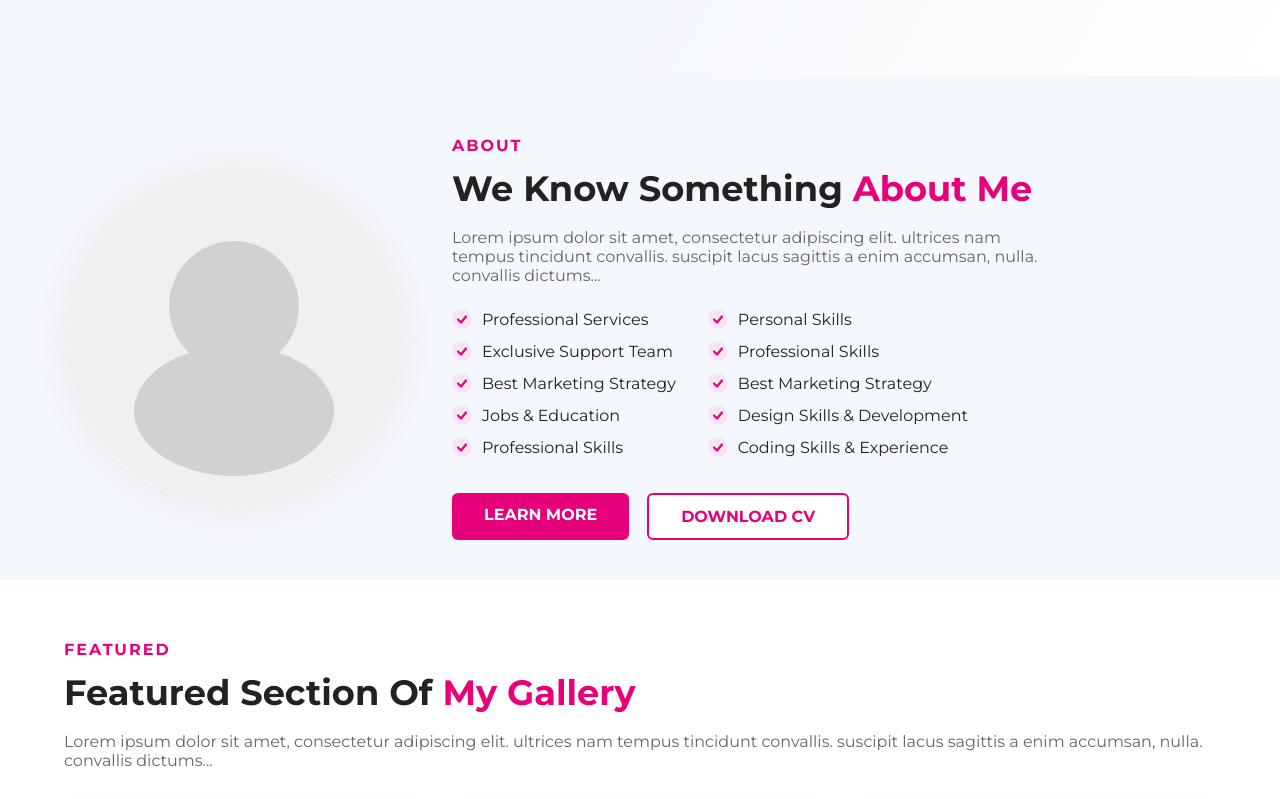
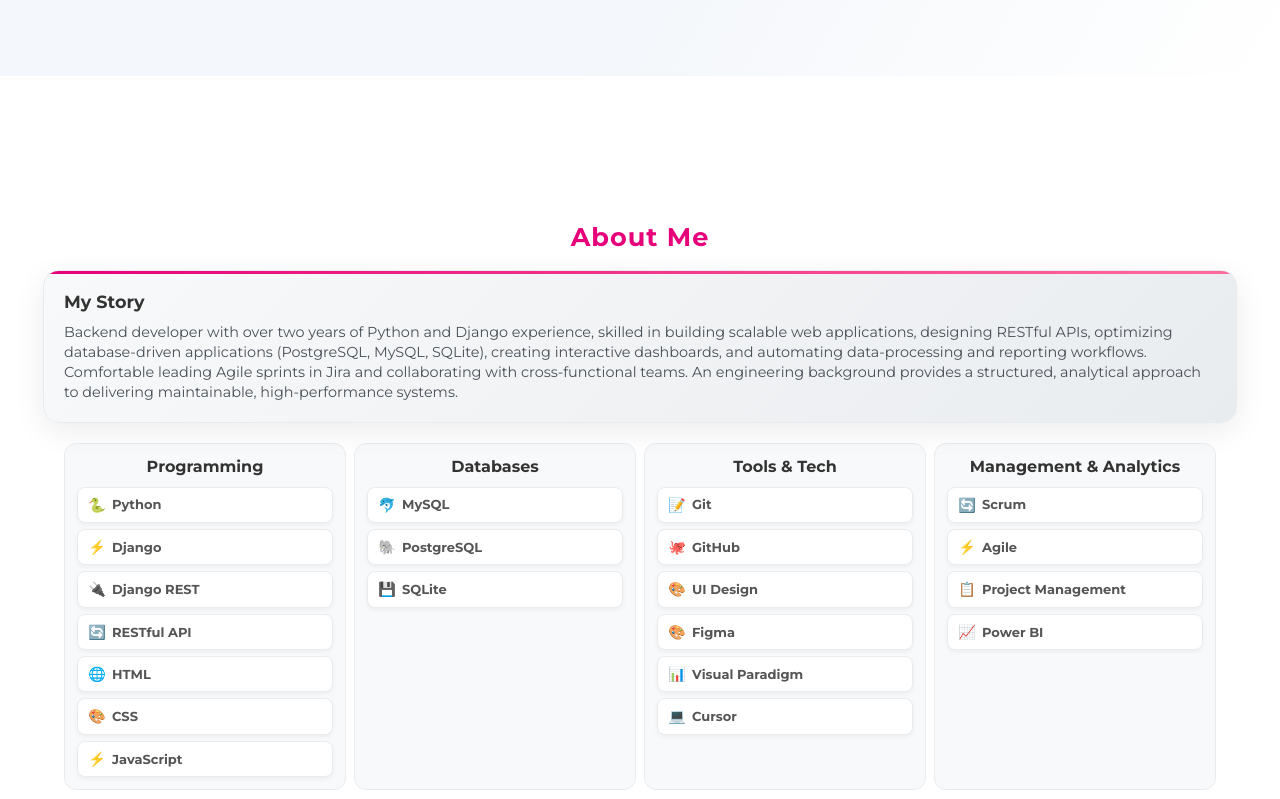
Before and after one commit to sara-hsz/sara-hsz.github.io, a plain HTML site: page index.html in a window 1280 px wide. Shown: the part 780-1579 px from the top of the page. Drawn offline with Linux system fonts and the light colour scheme.

Commit message:
about me page

```diff
--- a/css/style.css
+++ b/css/style.css
@@ -1,9 +1,73 @@
+/* Unified Typography System */
 body {
   margin: 0;
   font-family: 'Montserrat', Arial, sans-serif;
   background: #f4f7fb;
   color: #222;
-  padding-top: 56px; /* Adjust to match new header height */
+  padding-top: 56px;
+  font-size: 16px;
+  line-height: 1.6;
+}
+
+/* Typography Scale */
+.section-label {
+  color: #e6007a;
+  font-size: 14px;
+  font-weight: 700;
+  letter-spacing: 2px;
+  text-transform: uppercase;
+}
+
+h1 {
+  font-size: 2.5rem;
+  font-weight: 700;
+  line-height: 1.2;
+  margin: 0;
+}
+
+h2 {
+  font-size: 1.5rem;
+  font-weight: 600;
+  line-height: 1.3;
+  margin: 0;
+}
+
+h3 {
+  font-size: 1.2rem;
+  font-weight: 600;
+  line-height: 1.4;
+  margin: 0;
+}
+
+p {
+  font-size: 1rem;
+  font-weight: 400;
+  line-height: 1.6;
+  margin: 0;
+}
+
+/* Navigation */
+.main-nav a {
+  font-size: 14px;
+  font-weight: 500;
+}
+
+/* Buttons */
+.btn {
+  font-size: 14px;
+  font-weight: 600;
+}
+
+/* Skills and Lists */
+.skills-category li {
+  font-size: 14px;
+  font-weight: 500;
+}
+
+/* Logo */
+.logo {
+  font-size: 1.8rem;
+  font-weight: 700;
 }
 .container {
   width: 90%;
@@ -227,25 +291,29 @@ body {
   max-width: 500px;
 }
 .hello {
-  color: #222; /* Changed from #e6007a to black */
-  font-size: 1rem;
+  color: #222;
+  font-size: 14px;
   font-weight: 700;
   letter-spacing: 2px;
 }
+
 .hero-text h1 {
-  font-size: 2.8rem;
+  font-size: 2.5rem;
   margin: 12px 0 0 0;
   font-weight: 700;
 }
+
 .hero-text .highlight {
   color: #e6007a;
 }
+
 .hero-text h2 {
   font-size: 1.3rem;
   font-weight: 500;
   margin: 12px 0 18px 0;
   color: #222;
 }
+
 .hero-text p {
   color: #666;
   font-size: 1rem;
@@ -316,71 +384,158 @@ body {
   background: #fff;
 }
 .about {
-  background: #f4f7fb;
-  padding: 60px 0 40px 0;
+  background: #fff;
+  padding: 8px 0;
+  height: 100vh;
+  display: flex;
+  align-items: center;
+  padding-top: 40px;
 }
+
+.about-header {
+  text-align: center;
+  margin-bottom: 12px;
+  margin-top: -15px;
+}
+
+.about-header .section-label {
+  color: #e6007a;
+  font-size: 1.6rem;
+  font-weight: 700;
+  letter-spacing: 1px;
+  text-transform: none;
+  margin: 0;
+}
+
+.about-header h2 {
+  font-size: 1.3rem;
+  font-weight: 400;
+  margin: 0;
+  color: #666;
+}
+
 .about-content {
   display: flex;
+  flex-direction: column;
+  gap: 20px;
+  margin-bottom: 10px;
   align-items: center;
-  gap: 48px;
 }
-.about-image img {
-  width: 340px;
-  height: 340px;
-  object-fit: cover;
-  border-radius: 50%;
-  box-shadow: 0 4px 32px rgba(230,0,122,0.08);
+
+.about-summary-box {
+  background: linear-gradient(135deg, #f8f9fa 0%, #e9ecef 100%);
+  border-radius: 16px;
+  padding: 20px;
+  box-shadow: 0 8px 30px rgba(0,0,0,0.08);
+  border: 1px solid #e9ecef;
+  position: relative;
+  overflow: hidden;
+  width: 100%;
+  min-height: 100px;
+}
+
+.about-summary-box::before {
+  content: '';
+  position: absolute;
+  top: 0;
+  left: 0;
+  right: 0;
+  height: 3px;
+  background: linear-gradient(90deg, #e6007a, #ff6b9d);
+}
+
+.summary-content p {
+  color: #495057;
+  font-size: 0.9rem;
+  line-height: 1.4;
+  margin: 0;
+  font-weight: 400;
+}
+
+.summary-title {
+  font-size: 1.1rem;
+  font-weight: 600;
+  color: #333;
+  margin: 0 0 8px 0;
+  line-height: 1.3;
+}
+
+.about-skills-section {
+  flex: 1;
+  display: grid;
+  grid-template-columns: 1fr 1fr 1fr 1fr;
+  gap: 8px;
+  width: 100%;
+}
+
+.skills-category {
+  background: #f8f9fa;
+  border-radius: 12px;
+  padding: 12px;
+  border: 1px solid #e9ecef;
+  transition: all 0.3s ease;
+}
+
+.skills-category:hover {
+  background: #e9ecef;
+  transform: translateY(-2px);
+  box-shadow: 0 4px 12px rgba(0,0,0,0.1);
+}
+
+.category-title {
+  font-size: 1rem;
+  font-weight: 600;
+  color: #333;
+  margin: 0 0 8px 0;
+  text-align: center;
+}
+
+.skills-grid {
+  display: flex;
+  flex-direction: column;
+  gap: 6px;
+}
+
+.skill-card {
   background: #fff;
-}
-.about-text {
-  max-width: 600px;
-}
-.section-label {
-  color: #e6007a;
-  font-size: 1rem;
-  font-weight: 700;
-  letter-spacing: 2px;
-  text-transform: uppercase;
-}
-.about-text h2 {
-  font-size: 2.2rem;
-  margin: 12px 0 18px 0;
-  font-weight: 700;
-}
-.about-text .highlight {
-  color: #e6007a;
-}
-.about-text p {
-  color: #666;
-  font-size: 1rem;
-  margin-bottom: 24px;
-}
-.about-skills {
-  display: flex;
-  gap: 32px;
-  margin-bottom: 24px;
-}
-.about-skills ul {
-  list-style: none;
-  padding: 0;
-  margin: 0;
-}
-.about-skills li {
+  border-radius: 8px;
+  padding: 6px 10px;
+  border: 1px solid #e9ecef;
   display: flex;
   align-items: center;
-  font-size: 1rem;
-  color: #222;
-  margin-bottom: 12px;
-  font-weight: 500;
+  gap: 6px;
+  transition: all 0.2s ease;
+  box-shadow: 0 2px 4px rgba(0,0,0,0.05);
 }
-.about-skills img {
-  width: 20px;
-  height: 20px;
-  margin-right: 10px;
+
+.skill-card:hover {
+  transform: translateY(-1px);
+  box-shadow: 0 4px 8px rgba(0,0,0,0.1);
+  border-color: #e6007a;
 }
+
+.skill-icon {
+  font-size: 14px;
+  display: inline-block;
+  width: 18px;
+  text-align: center;
+}
+
+.skill-name {
+  font-size: 13px;
+  font-weight: 600;
+  color: #555;
+  flex: 1;
+}
+
 .about-buttons {
   display: flex;
-  gap: 18px;
+  gap: 12px;
+  justify-content: center;
+}
+
+.about-header .highlight {
+  color: #e6007a;
 }
 .btn {
   display: inline-block;
--- a/index.html
+++ b/index.html
@@ -71,35 +71,122 @@
     </div>
   </section>
   <section class="about" id="about">
-    <div class="container about-content">
-      <div class="about-image">
-        <img src="images/placeholder-profile2.svg" alt="About Me">
+    <div class="container">
+      <div class="about-header">
+        <span class="section-label">About Me</span>
       </div>
-      <div class="about-text">
-        <span class="section-label">ABOUT</span>
-        <h2>We Know Something <span class="highlight">About Me</span></h2>
-        <p>Lorem ipsum dolor sit amet, consectetur adipiscing elit. ultrices nam tempus tincidunt convallis. suscipit lacus sagittis a enim accumsan, nulla. convallis dictums...</p>
-        <div class="about-skills">
-          <ul>
-            <li><img src="images/check.svg" alt="check"> Professional Services</li>
-            <li><img src="images/check.svg" alt="check"> Exclusive Support Team</li>
-            <li><img src="images/check.svg" alt="check"> Best Marketing Strategy</li>
-            <li><img src="images/check.svg" alt="check"> Jobs & Education</li>
-            <li><img src="images/check.svg" alt="check"> Professional Skills</li>
-          </ul>
-          <ul>
-            <li><img src="images/check.svg" alt="check"> Personal Skills</li>
-            <li><img src="images/check.svg" alt="check"> Professional Skills</li>
-            <li><img src="images/check.svg" alt="check"> Best Marketing Strategy</li>
-            <li><img src="images/check.svg" alt="check"> Design Skills & Development</li>
-            <li><img src="images/check.svg" alt="check"> Coding Skills & Experience</li>
-          </ul>
+
+      <div class="about-content">
+        <div class="about-summary-box">
+          <div class="summary-content">
+            <h3 class="summary-title">My Story</h3>
+            <p>Backend developer with over two years of Python and Django experience, skilled in building scalable web applications, designing RESTful APIs, optimizing database-driven applications (PostgreSQL, MySQL, SQLite), creating interactive dashboards, and automating data-processing and reporting workflows. Comfortable leading Agile sprints in Jira and collaborating with cross-functional teams. An engineering background provides a structured, analytical approach to delivering maintainable, high-performance systems.</p>
+          </div>
         </div>
-        <div class="about-buttons">
-          <a href="#" class="btn learn-more">LEARN MORE</a>
-          <a href="#" class="btn download-cv">DOWNLOAD CV</a>
+        <div class="about-skills-section">
+          <div class="skills-category">
+            <h3 class="category-title">Programming</h3>
+            <div class="skills-grid">
+              <div class="skill-card">
+                <span class="skill-icon">🐍</span>
+                <span class="skill-name">Python</span>
+              </div>
+              <div class="skill-card">
+                <span class="skill-icon">⚡</span>
+                <span class="skill-name">Django</span>
+              </div>
+              <div class="skill-card">
+                <span class="skill-icon">🔌</span>
+                <span class="skill-name">Django REST</span>
+              </div>
+              <div class="skill-card">
+                <span class="skill-icon">🔄</span>
+                <span class="skill-name">RESTful API</span>
+              </div>
+              <div class="skill-card">
+                <span class="skill-icon">🌐</span>
+                <span class="skill-name">HTML</span>
+              </div>
+              <div class="skill-card">
+                <span class="skill-icon">🎨</span>
+                <span class="skill-name">CSS</span>
+              </div>
+              <div class="skill-card">
+                <span class="skill-icon">⚡</span>
+                <span class="skill-name">JavaScript</span>
+              </div>
+            </div>
+          </div>
+          <div class="skills-category">
+            <h3 class="category-title">Databases</h3>
+            <div class="skills-grid">
+              <div class="skill-card">
+                <span class="skill-icon">🐬</span>
+                <span class="skill-name">MySQL</span>
+              </div>
+              <div class="skill-card">
+                <span class="skill-icon">🐘</span>
+                <span class="skill-name">PostgreSQL</span>
+              </div>
+              <div class="skill-card">
+                <span class="skill-icon">💾</span>
+                <span class="skill-name">SQLite</span>
+              </div>
+            </div>
+          </div>
+          <div class="skills-category">
+            <h3 class="category-title">Tools & Tech</h3>
+            <div class="skills-grid">
+              <div class="skill-card">
+                <span class="skill-icon">📝</span>
+                <span class="skill-name">Git</span>
+              </div>
+              <div class="skill-card">
+                <span class="skill-icon">🐙</span>
+                <span class="skill-name">GitHub</span>
+              </div>
+              <div class="skill-card">
+                <span class="skill-icon">🎨</span>
+                <span class="skill-name">UI Design</span>
+              </div>
+              <div class="skill-card">
+                <span class="skill-icon">🎨</span>
+                <span class="skill-name">Figma</span>
+              </div>
+              <div class="skill-card">
+                <span class="skill-icon">📊</span>
+                <span class="skill-name">Visual Paradigm</span>
+              </div>
+              <div class="skill-card">
+                <span class="skill-icon">💻</span>
+                <span class="skill-name">Cursor</span>
+              </div>
+            </div>
+          </div>
+          <div class="skills-category">
+            <h3 class="category-title">Management & Analytics</h3>
+            <div class="skills-grid">
+              <div class="skill-card">
+                <span class="skill-icon">🔄</span>
+                <span class="skill-name">Scrum</span>
+              </div>
+              <div class="skill-card">
+                <span class="skill-icon">⚡</span>
+                <span class="skill-name">Agile</span>
+              </div>
+              <div class="skill-card">
+                <span class="skill-icon">📋</span>
+                <span class="skill-name">Project Management</span>
+              </div>
+              <div class="skill-card">
+                <span class="skill-icon">📈</span>
+                <span class="skill-name">Power BI</span>
+              </div>
+            </div>
+          </div>
         </div>
       </div>
+
     </div>
   </section>
   <section class="featured" id="features">
```
